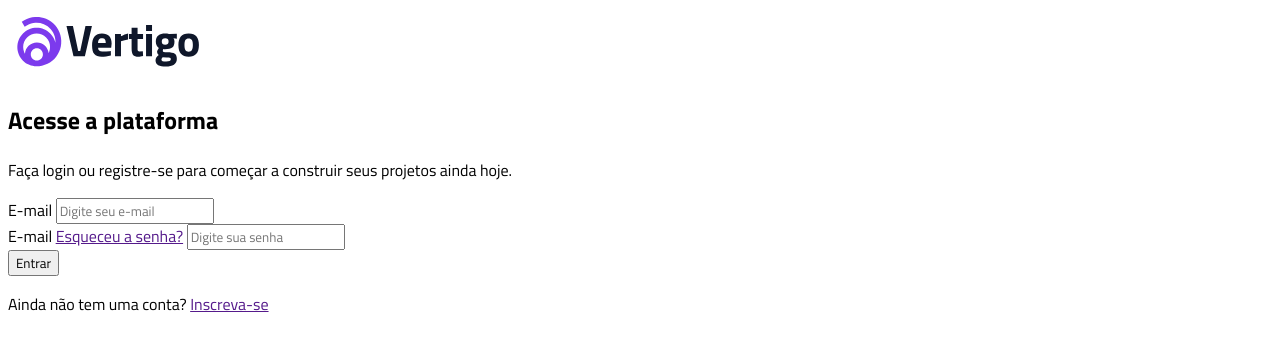
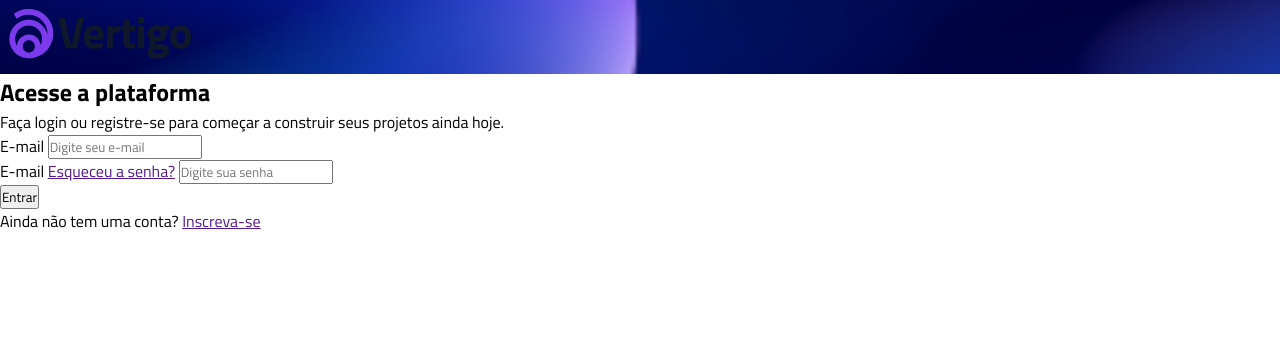
Before and after one commit to gustavomello-21/vertigo, a plain HTML site: page index.html in a window 1280 px wide. Drawn offline with Linux system fonts and the light colour scheme.

Commit message:
atualização imagem de fundo

```diff
--- a/style.css
+++ b/style.css
@@ -1,3 +1,12 @@
 * {
+  /* reset o css */
+  margin: 0;
+  padding: 0;
+  box-sizing: border-box;
   font-family: 'Titillium Web', sans-serif;
 }
+
+header {
+  background-image: url(./imgs/bg-mobile.png);
+  background-size: cover;;
+}
```
